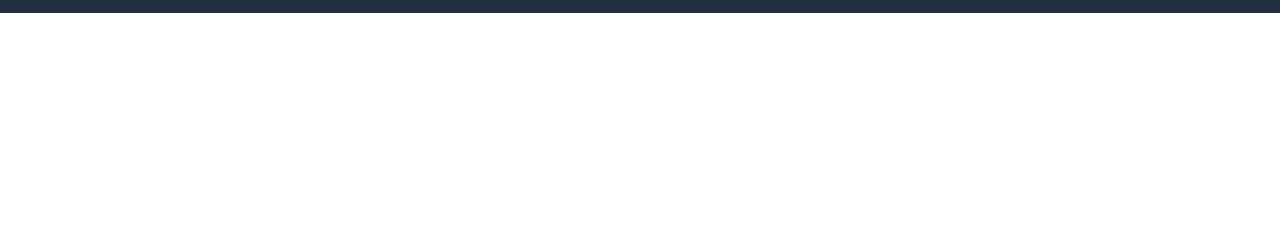
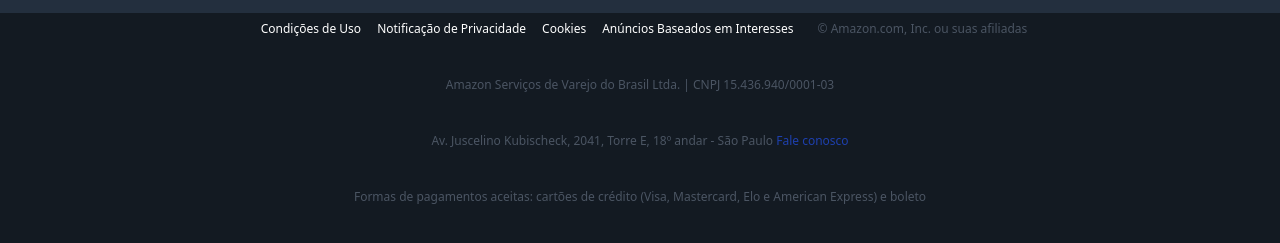
Before and after one commit to LuisFelipeSalvarani/amazon_clone_twcss, a website: page src/index.html in a window 1280 px wide. Shown: the part 2216-2459 px from the top of the page. Before the commit the page ends 2229 px from the top, so only its background shows below. Drawn offline with Linux system fonts and the light colour scheme.

Commit message:
Footer inferior e Finalização do projeto

```diff
--- a/src/index.html
+++ b/src/index.html
@@ -412,6 +412,29 @@
                 <a href="#" class="text-gray-400 hover:underline">Amazon Web Services</a>
             </div>
         </div>
+        <!-- FOOTER INFERIOR -->
+        <div class="flex flex-col items-center bg-darkblue-950 text-xs pt-8 md:pt-2">
+            <div class="flex flex-col md:flex-row mb-10">
+                <ul class="flex">
+                    <li class="px-2 border-none md:border-r text-center md:text-left border-gray-600 hover:underline">
+                        <a href="#">Condições de Uso</a>
+                    </li>
+                    <li class="px-2 border-none md:border-r text-center md:text-left border-gray-600 hover:underline">
+                        <a href="#">Notificação de Privacidade</a>
+                    </li>
+                    <li class="px-2 border-none md:border-r text-center md:text-left border-gray-600 hover:underline">
+                        <a href="#">Cookies</a>
+                    </li>
+                    <li class="px-2 border-none md:border-r text-center md:text-left border-gray-600 hover:underline">
+                        <a href="#">Anúncios Baseados em Interesses</a>
+                    </li>
+                </ul>
+                <span class="text-center md:text-left mt-8 md:mt-0 ml-4 text-gray-600">&copy; Amazon.com, Inc. ou suas afiliadas</span>
+            </div>
+            <p class="item-footer-inf">Amazon Serviços de Varejo do Brasil Ltda. | CNPJ 15.436.940/0001-03</p>
+            <p class="item-footer-inf">Av. Juscelino Kubischeck, 2041, Torre E, 18º andar - São Paulo <a href="#" class="text-blue-800">Fale conosco</a></p>
+            <p class="item-footer-inf">Formas de pagamentos aceitas: cartões de crédito (Visa, Mastercard, Elo e American Express) e boleto</p>
+        </div>
     </footer>
 </body>
 </html>
--- a/styles.css
+++ b/styles.css
@@ -37,3 +37,7 @@
 .btn-amazon-prime {
     @apply text-sm md:text-xs bg-yellow-350 border border-yellow-700 rounded px-3 py-3 md:py-0 md:ml-10 h-12 md:h-8 block md:flex items-center w-full md:w-auto text-center
 }
+
+.item-footer-inf {
+    @apply hidden md:block mb-10 text-gray-600
+}
```
Also changed, not shown: src/css/styles.css.
